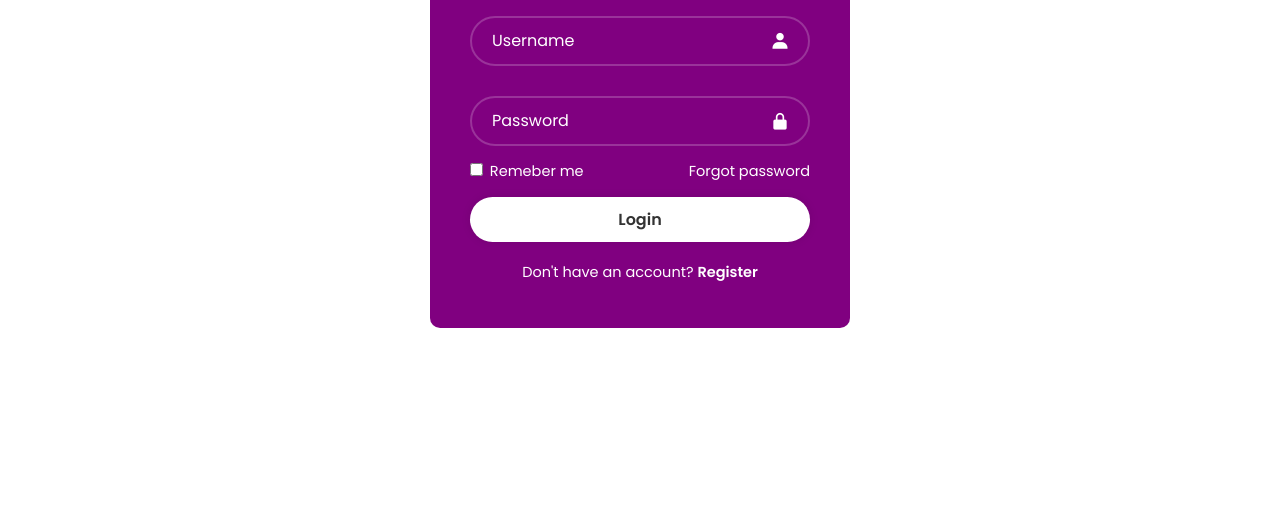
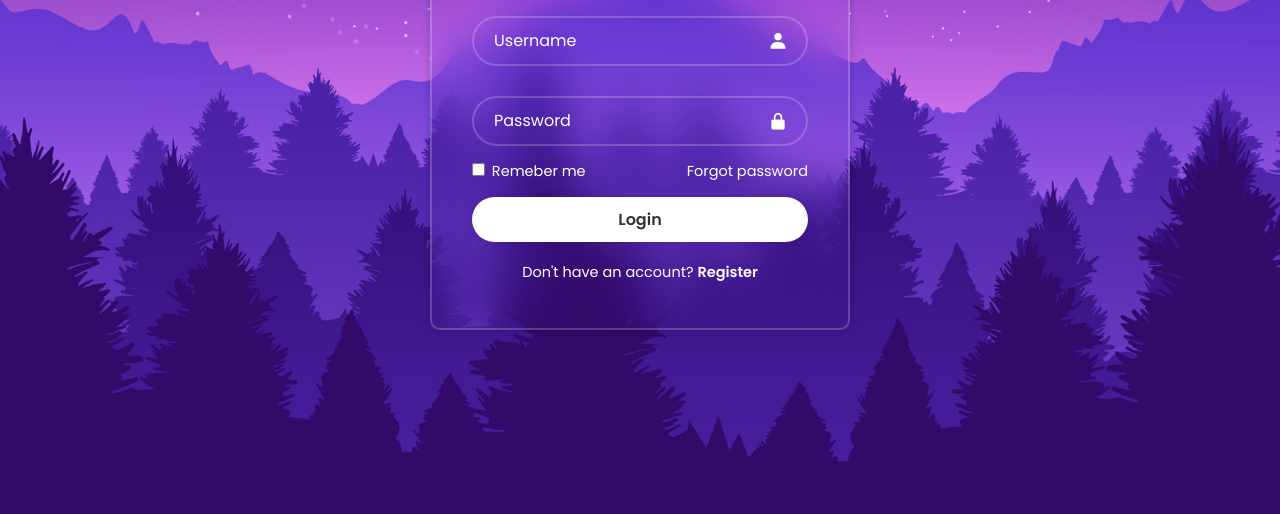
Before and after one commit to reinhardjakesacay/sample_projects, a plain HTML site: page login_form/index.html in a window 1280 px wide. Shown: the part 286-800 px from the top of the page. Drawn offline with nearby package versions, Linux system fonts and the light colour scheme.

Commit message:
readme and final edit

```diff
--- a/login_form/styles.css
+++ b/login_form/styles.css
@@ -11,14 +11,19 @@ body {
     justify-content: center;
     align-items: center;
     min-height: 100vh;
-    background-color: url('img.jpg') no-repeat;
+    background: url('img.jpg') no-repeat;
+    background-size: cover;
+    background-position: center;
 }
 .wrapper {
     width: 420px;
-    background: purple;
+    background: transparent;
     color: #fff;
     border-radius: 10px;
     padding: 30px 40px;
+    border: 2px solid rgba(255, 255, 255, .2);
+    backdrop-filter: blur(20px);
+    box-shadow: 0 0 10px rgba(0, 0, 0, .2);
 }
 .wrapper h1 {
     font-size: 36px;
```
Also changed, not shown: login_form/README.md (added).
